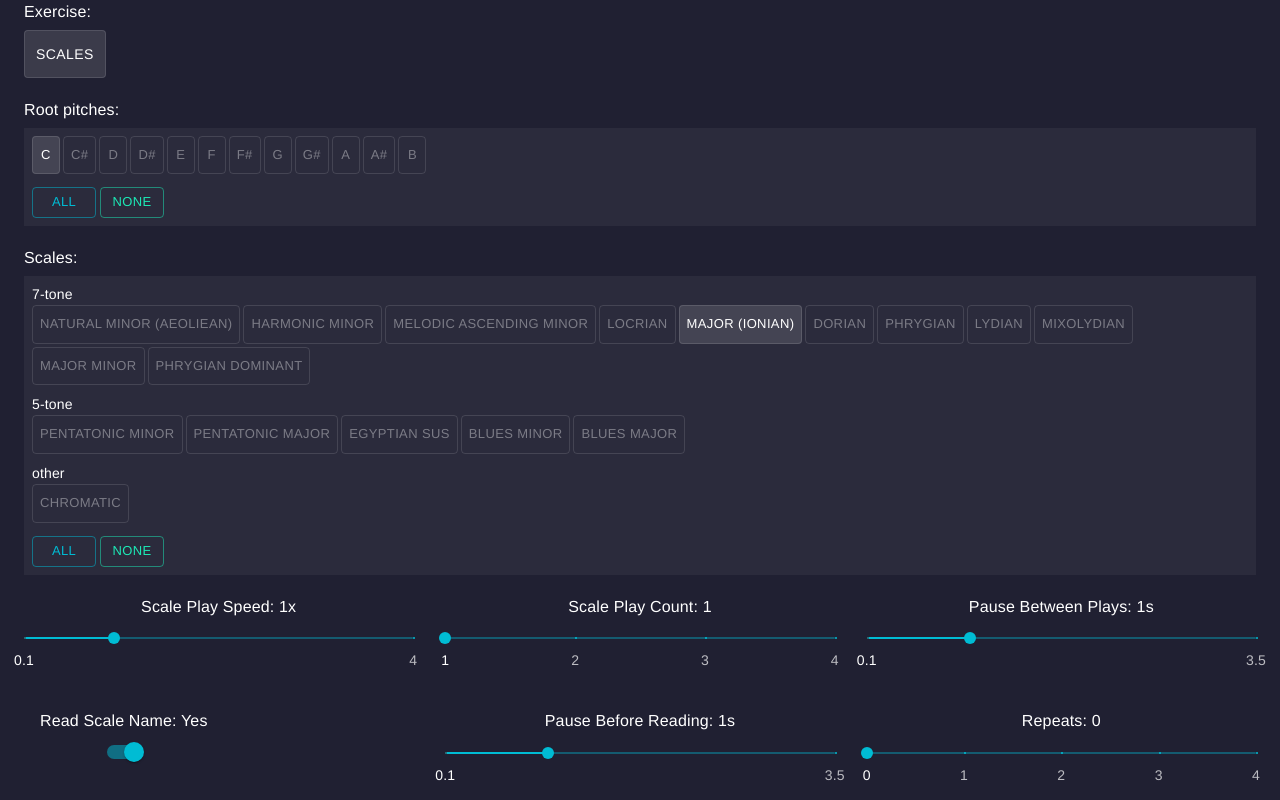
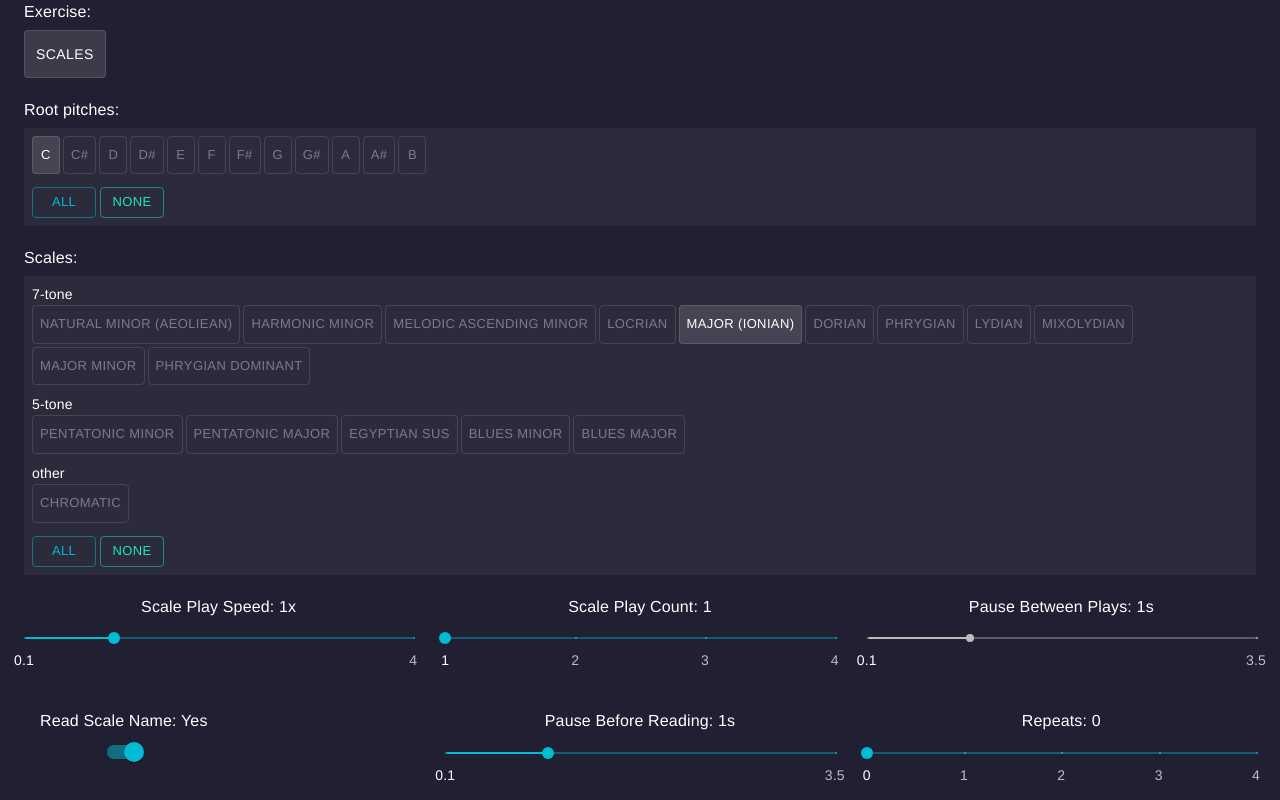
Before and after one commit to helioscope/sound-and-repetition, a React (Create React App) app: page / in a window 1280 px wide. Shown: the top 800 px of the page. Built offline with nearby package versions, Linux system fonts and the light colour scheme; a web font is replaced by a local one.

Commit message:
disable pause-between-plays if there's only one play of the scale

```diff
--- a/src/App.tsx
+++ b/src/App.tsx
@@ -345,6 +345,7 @@ class App extends React.Component {
               min={0.1}
               max={3.5}
               step={0.1}
+              disabled={this.state.scalePlayCount === 1}
             />
           </Grid>
           <Grid item xs={6} sm={4}>
```
